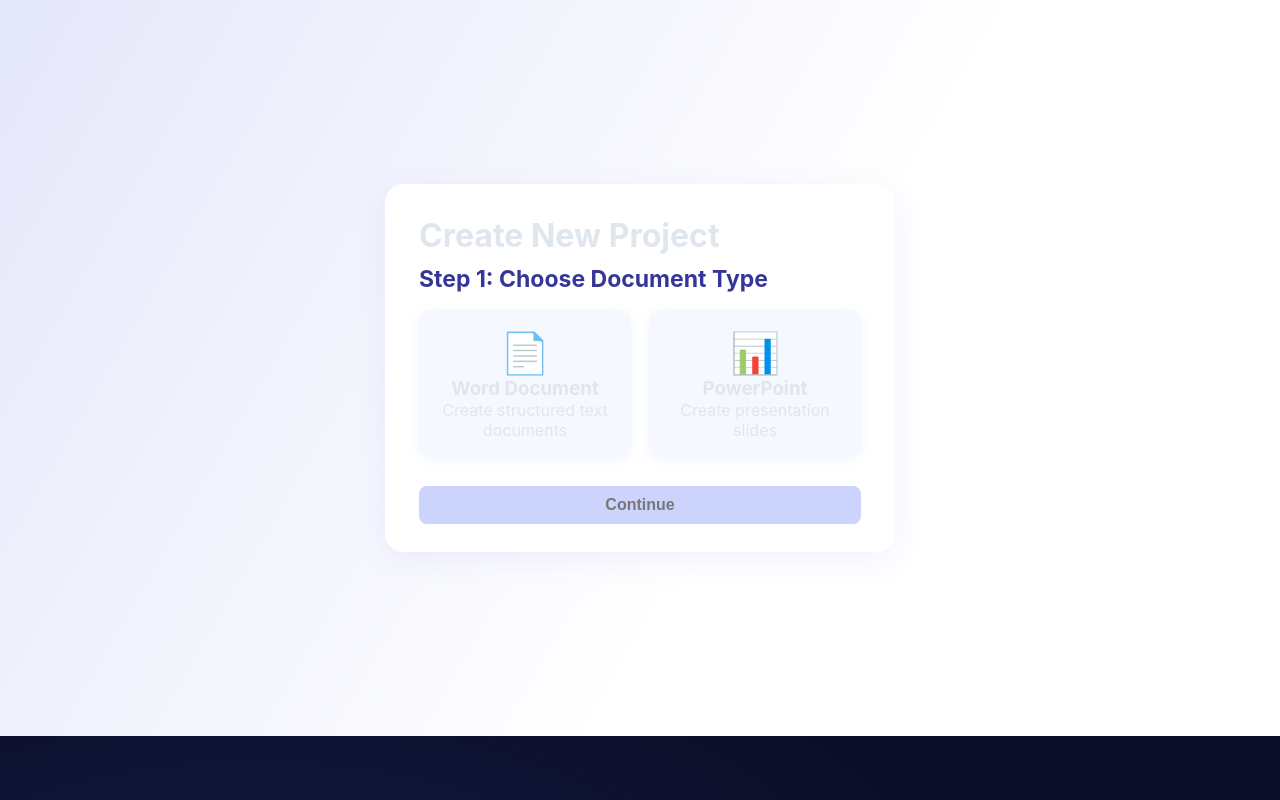
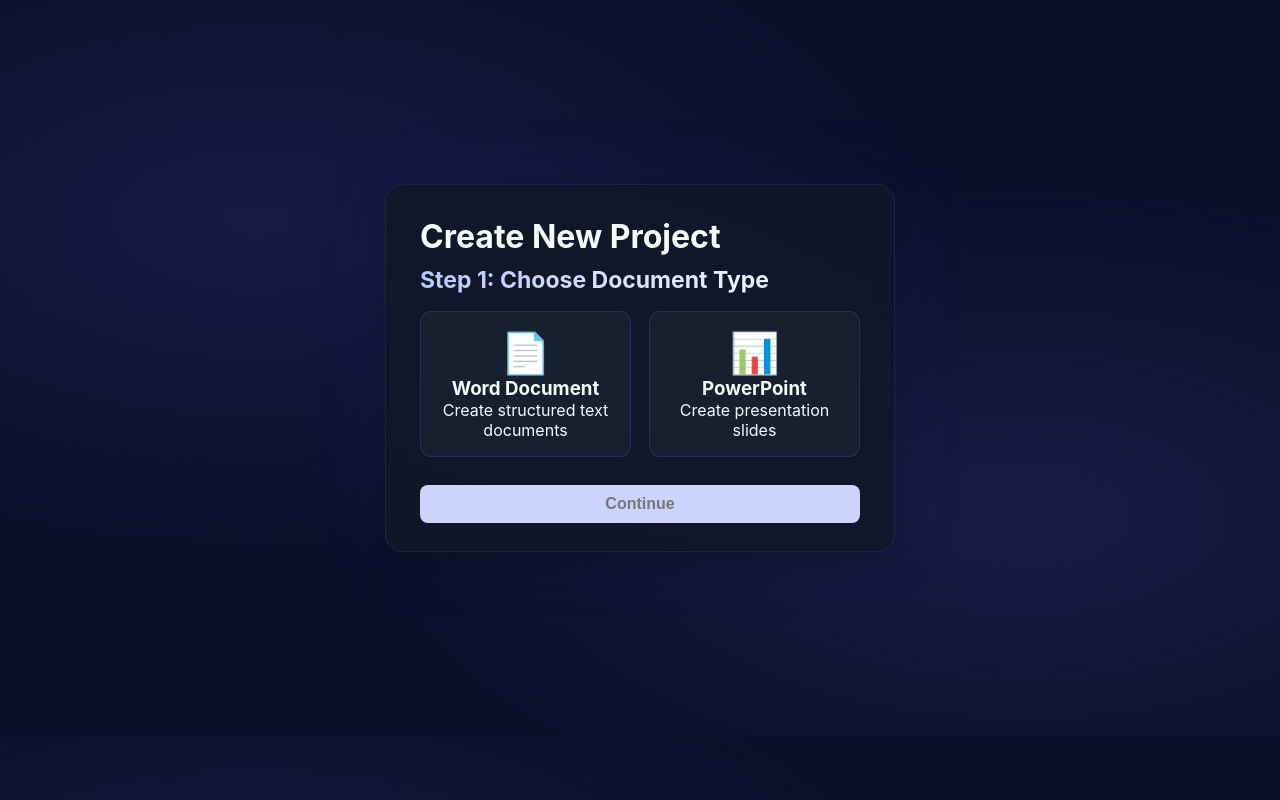
Before and after one commit to Mohd1844/AI-Assisted-Document-Authoring-and-Generation-Platform, a React (Vite) app in the folder frontend/: page /project/new in a window 1280 px wide. Built offline with nearby package versions, Linux system fonts and the light colour scheme; sample sign-in values are in the browser's storage.

Commit message:
Update ProjectConfig.css

```diff
--- a/frontend/src/components/Project/ProjectConfig.css
+++ b/frontend/src/components/Project/ProjectConfig.css
@@ -3,21 +3,33 @@
   align-items: center;
   justify-content: center;
   min-height: 92vh;
-  background: linear-gradient(120deg, #e4e7fa 0%, #fff 60%);
+  background: #0a0e27;
+  background-image:
+    radial-gradient(at 20% 30%, rgba(88, 101, 242, 0.15) 0px, transparent 50%),
+    radial-gradient(at 80% 70%, rgba(139, 92, 246, 0.15) 0px, transparent 50%);
+  color: #f5faff;
 }
 
 .config-container {
-  background: #fff;
+  background: rgba(17, 24, 39, 0.90);
+  backdrop-filter: blur(10px);
+  border: 1px solid rgba(88, 101, 242, 0.17);
   border-radius: 18px;
-  box-shadow: 0 8px 32px rgba(78, 78, 255, 0.08);
+  box-shadow: 0 8px 32px rgba(0,0,0,0.3), 0 0 80px rgba(88, 101, 242, 0.09);
   width: 510px;
   padding: 32px 34px 28px 34px;
+  color: #f5faff;
 }
 
 .config-step h2 {
   margin: 10px 0 17px 0;
   font-size: 23px;
-  color: #353697;
+  background: linear-gradient(135deg, #b6c6fc 0%, #fff 100%);
+  -webkit-background-clip: text;
+  -webkit-text-fill-color: transparent;
+  background-clip: text;
+  color: #fff;
+  font-weight: bold;
 }
 
 .document-type-selector {
@@ -28,46 +40,60 @@
 
 .type-card {
   flex: 1;
-  background: #f5f8ff;
+  background: rgba(31,41,55,0.55);
   border-radius: 11px;
   padding: 16px 13px;
   cursor: pointer;
-  box-shadow: 0 2px 12px rgba(133, 148, 245, 0.08);
-  border: 2.5px solid transparent;
+  border: 1.5px solid rgba(88, 101, 242, 0.2);
   text-align: center;
-  transition: border-color 0.17s, background 0.2s;
+  transition: all 0.3s ease;
+  color: #f5faff;
+}
+
+.type-card:hover {
+  background: rgba(31, 41, 55, 0.9);
+  border-color: rgba(99, 102, 241, 0.39);
 }
 
 .type-card.selected {
-  border-color: #667eea;
-  background: #eef1fc;
+  border-color: #6366f1;
+  background: rgba(99,102,241,0.12);
+  box-shadow: 0 0 20px rgba(99, 102, 241, 0.19);
 }
 
 .type-icon {
   font-size: 40px;
+  color: #b6c6fc;
 }
 
 .form-group label {
   font-size: 1rem;
-  color: #464786;
+  color: #f5faff;
   margin-bottom: 5px;
   display: block;
 }
 
 input, textarea {
   width: 100%;
-  padding: 10px 12px;
-  border: 1.6px solid #c7cbe9;
-  border-radius: 7px;
+  padding: 12px 14px;
+  border: 1px solid rgba(88, 101, 242, 0.3);
+  border-radius: 8px;
   font-size: 1rem;
   margin-bottom: 8px;
-  background: #f8faff;
-  transition: border-color 0.16s;
+  background: rgba(31,41,55,0.7);
+  color: #f5faff;
+  transition: all 0.3s ease;
+}
+
+input::placeholder, textarea::placeholder {
+  color: #bbc6f6;
 }
 
 input:focus, textarea:focus {
-  border-color: #667eea;
+  border-color: #a5b4fc;
+  background: rgba(31, 41, 55, 0.92);
   outline: none;
+  box-shadow: 0 0 0 3px rgba(99, 102, 241, 0.15);
 }
 
 .button-group {
@@ -84,18 +110,59 @@
   font-weight: 600;
   font-size: 1rem;
   cursor: pointer;
-  transition: background 0.19s;
+  transition: all 0.3s ease;
 }
 
 .btn-ai {
-  background: #ffeeaa;
-  color: #d7a91e;
+  background: linear-gradient(135deg, #fbbf24 0%, #f59e42 100%);
+  color: #fff;
+  box-shadow: 0 4px 12px rgba(251, 191, 36, 0.15);
+}
+
+.btn-ai:hover {
+  transform: translateY(-2px);
+  box-shadow: 0 6px 16px rgba(251, 191, 36, 0.20);
 }
 
 .btn-add {
   margin-top: 9px;
-  background: #d8f3ff;
-  color: #44a3d9;
+  background: linear-gradient(135deg, #06b6d4 0%, #729ffc 100%);
+  color: #fff;
+  box-shadow: 0 4px 12px rgba(6, 182, 212, 0.19);
+}
+
+.btn-add:hover {
+  transform: translateY(-2px);
+  box-shadow: 0 6px 16px rgba(6, 182, 212, 0.23);
+}
+
+.btn-primary, .btn-secondary {
+  padding: 10px 22px;
+  border: none;
+  border-radius: 8px;
+  font-weight: 600;
+  font-size: 1rem;
+  cursor: pointer;
+  transition: background 0.2s;
+}
+
+.btn-primary {
+  background: linear-gradient(135deg, #6366f1 0%, #9ba5fc 100%);
+  color: #fff;
+}
+
+.btn-primary:hover {
+  background: #4d5bd2;
+}
+
+.btn-secondary {
+  background: #232946;
+  color: #b6c6fc;
+  border: 1.1px solid #30335a;
+}
+
+.btn-secondary:hover {
+  background: #292d4f;
 }
 
 .step-header {
@@ -106,6 +173,7 @@
 
 .sections-editor, .slides-editor {
   margin-top: 8px;
+  color: #f5faff;
 }
 
 .section-item, .slide-item {
@@ -113,24 +181,37 @@
   align-items: center;
   gap: 7px;
   margin-bottom: 7px;
+  color: #f5faff;
 }
 
 .slide-number {
-  background: #ece6fd;
-  color: #8563d8;
+  background: rgba(139, 92, 246, 0.23);
+  color: #e2e8ff;
   border-radius: 7px;
-  padding: 2px 11px;
+  padding: 4px 12px;
   font-weight: bold;
+  border: 1px solid rgba(139, 92, 246, 0.19);
 }
 
 .section-item input, .slide-item input {
   flex: 1;
+  background: rgba(40,44,70,0.78);
+  color: #f5faff;
+  border: 1px solid rgba(99,102,241,0.18);
 }
 
 .section-item button, .slide-item button {
-  font-size: 16px;
-  color: #c42b2b;
-  background: none;
+  font-size: 18px;
+  color: #f87171;
+  background: rgba(239, 68, 68, 0.16);
   border: none;
+  border-radius: 6px;
+  padding: 6px 10px;
   cursor: pointer;
+  transition: all 0.3s ease;
 }
+
+.section-item button:hover, .slide-item button:hover {
+  background: rgba(239, 68, 68, 0.27);
+  color: #fca5a5;
+}
```
